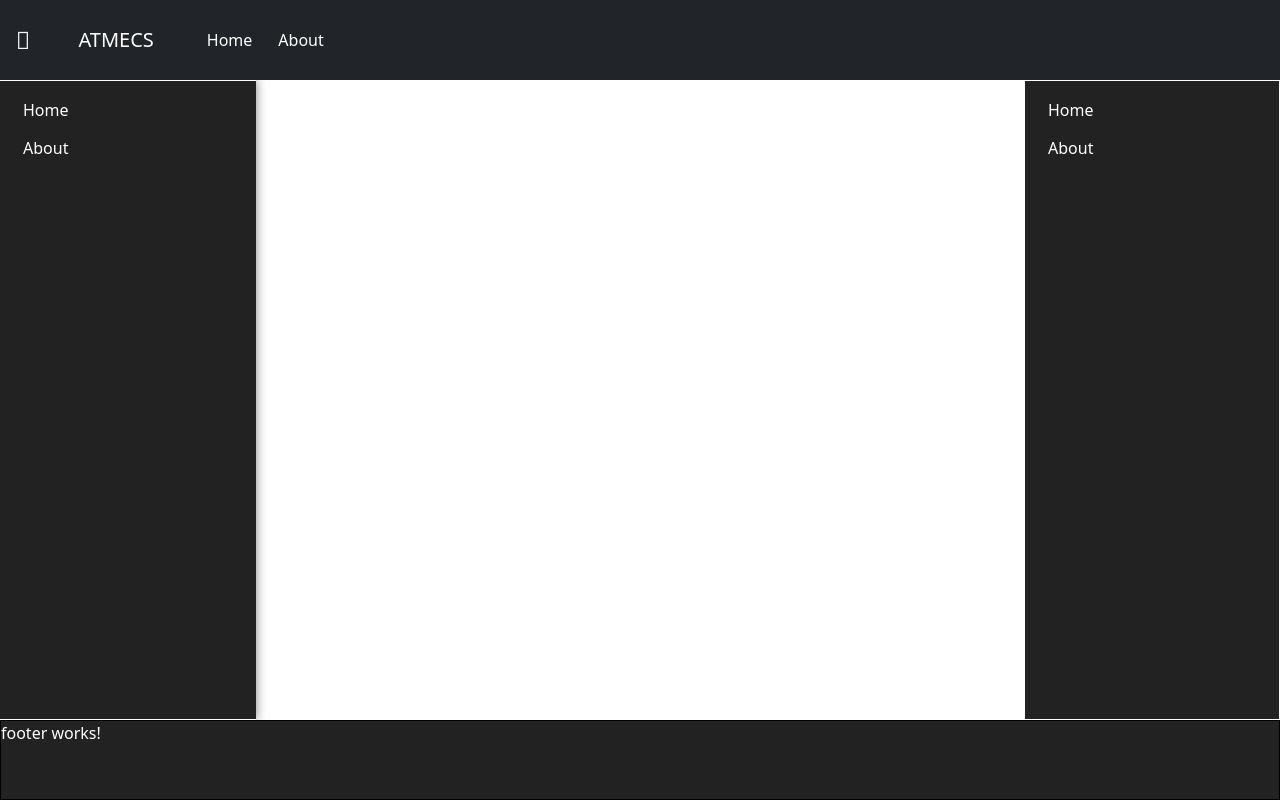
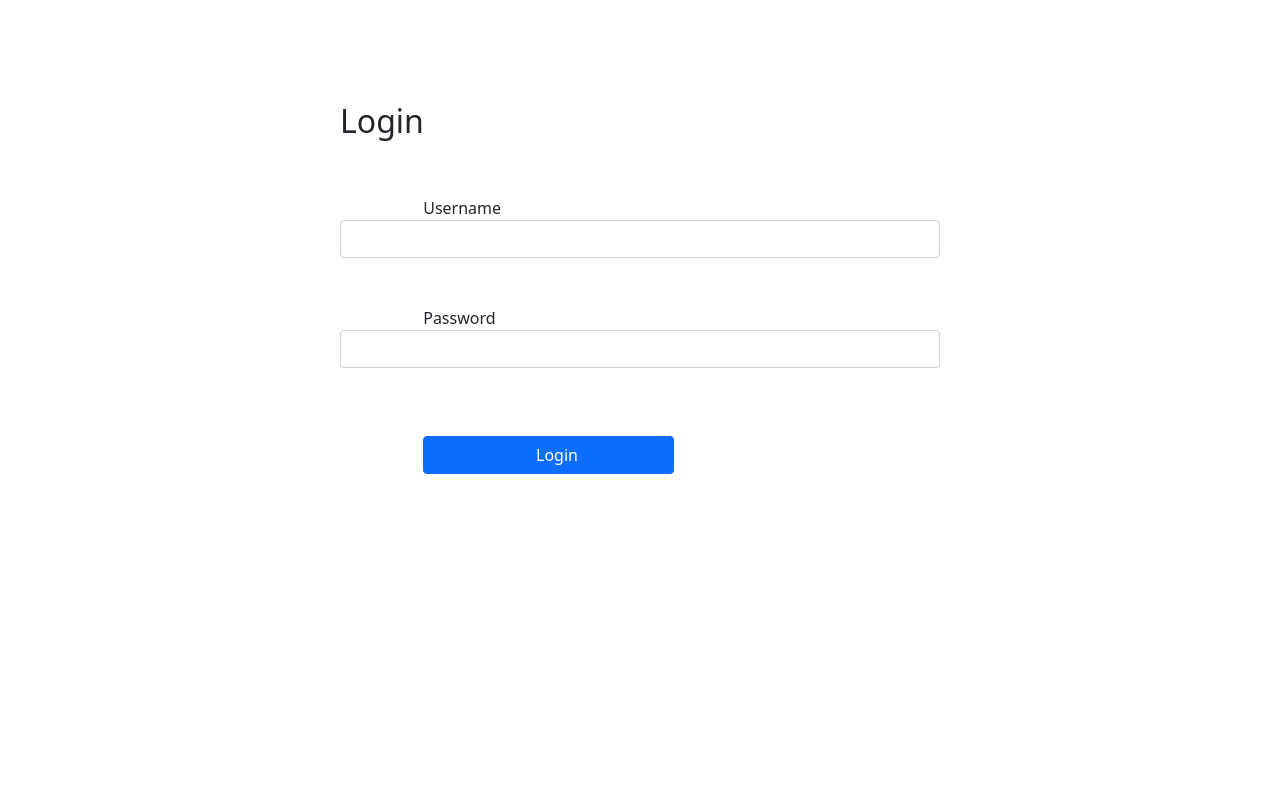
Before and after one commit to Atmecs-project/UI-POC, an Angular app: page /login in a window 1280 px wide. Before the commit this address led to /. Built offline with nearby package versions, Linux system fonts and the light colour scheme.

Commit message:
Loging page changes

```diff
--- a/package.json
+++ b/package.json
@@ -18,6 +18,7 @@
     "@angular/platform-browser": "~13.0.0",
     "@angular/platform-browser-dynamic": "~13.0.0",
     "@angular/router": "~13.0.0",
+    "bootstrap": "^4.6.0",
     "rxjs": "~7.4.0",
     "tslib": "^2.3.0",
     "zone.js": "~0.11.4"
--- a/src/app/app.component.html
+++ b/src/app/app.component.html
@@ -1,5 +1,8 @@
 <div class="container-fluid g-0">
-
+  <div *ngIf="!_apiService.isLoggedIn">
+    <app-login></app-login>
+  </div>
+  <div *ngIf="_apiService.isLoggedIn">
     <app-header></app-header>
     <main>
 
@@ -15,3 +18,4 @@
 
     <app-footer></app-footer>
   </div>
+</div>
--- a/src/app/app.component.ts
+++ b/src/app/app.component.ts
@@ -9,7 +9,8 @@ import { SharedServiceService } from './shared-service.service';
 export class AppComponent {
   title = 'mini-project';
   userData: any;
-  constructor( private _apiService: SharedServiceService){}
+  isLoggedIn: boolean | undefined;
+  constructor( public _apiService: SharedServiceService){}
   ngOnInit(){
     // this._apiService.getUserData().subscribe( res=>{
     //   this.userData = res;
@@ -17,5 +18,6 @@ export class AppComponent {
     // }, error=>{
     //   console.log(error);
     // })
+    this.isLoggedIn = this._apiService.isLoggedIn;
   }
 }
--- a/src/app/app.module.ts
+++ b/src/app/app.module.ts
@@ -13,7 +13,7 @@ import { HttpClientModule } from '@angular/common/http';
 import { LoginComponent } from './login/login.component';
 import { LandingpageComponent } from './landingpage/landingpage.component';
 import { AdminComponent } from './admin/admin.component';
-
+import { ReactiveFormsModule} from '@angular/forms';
 @NgModule({
   declarations: [
     AppComponent,
@@ -30,7 +30,8 @@ import { AdminComponent } from './admin/admin.component';
   imports: [
     BrowserModule,
     AppRoutingModule,
-    HttpClientModule
+    HttpClientModule,
+    ReactiveFormsModule
   ],
   providers: [],
   bootstrap: [AppComponent]
--- a/src/app/login/login.component.css
+++ b/src/app/login/login.component.css
@@ -0,0 +1,4 @@
+.wrapper {
+    width: 600px;
+    margin: 30px auto 0;
+}
--- a/src/app/login/login.component.html
+++ b/src/app/login/login.component.html
@@ -1 +1,25 @@
-<p>login works!</p>
+<div>
+        <div class="container">
+            <div class="wrapper">
+                <h2>Login</h2>
+                <form [formGroup]="loginForm" (ngSubmit)="onSubmit()">
+                    <div class="form-group">
+                        <label for="username">Username</label>
+                        <input type="text" formControlName="username" class="form-control" />
+
+                    </div>
+                    <div class="form-group">
+                        <label for="password">Password</label>
+                        <input type="password" formControlName="password" class="form-control"  />
+
+                    </div>
+                    <div class="form-group" style="margin-top: 20px;">
+                        <button class="btn btn-primary">
+                            Login
+                        </button>
+                        <!-- <a href="#" class="btn btn-link">Register</a> -->
+                    </div>
+                </form>
+            </div>
+        </div>
+    </div>
--- a/src/app/login/login.component.ts
+++ b/src/app/login/login.component.ts
@@ -1,4 +1,7 @@
 import { Component, OnInit } from '@angular/core';
+import { FormBuilder, Validators } from '@angular/forms';
+import { Router } from '@angular/router';
+import { SharedServiceService } from '../shared-service.service';
 
 @Component({
   selector: 'app-login',
@@ -7,9 +10,30 @@ import { Component, OnInit } from '@angular/core';
 })
 export class LoginComponent implements OnInit {
 
-  constructor() { }
+   loginForm = this.formBuilder.group({
+    username: ['', Validators.required],
+    password: ['', Validators.required]
+  });
+  isTrue: boolean | undefined;
+  constructor(private formBuilder:FormBuilder, private router: Router, private sharedService:SharedServiceService) { }
 
   ngOnInit(): void {
+    this.sharedService.isLoggedIn = false;
+  }
+
+  onSubmit() {
+    console.log(this.loginForm.value);
+    this.isTrue =  true;
+    this.sharedService.isLoggedIn = true;
+    if(this.loginForm.value.username == "admin") {
+      console.log('Admin');
+      this.router.navigate(['/admin']);
+
+    } else {
+      console.log('normal user');
+     // this.sharedService.isLoggedIn = true;
+      this.router.navigate(['/landing']);
+    }
   }
 
 }
--- a/src/app/shared-service.service.ts
+++ b/src/app/shared-service.service.ts
@@ -5,7 +5,7 @@ import { HttpClient, HttpHeaders } from '@angular/common/http';
   providedIn: 'root'
 })
 export class SharedServiceService {
-
+  public isLoggedIn: boolean = false;
   constructor( private _http: HttpClient) { }
 
   getUserData(){
```
Also changed, not shown: src/app/app-routing.module.ts (+16 -1 lines), 1 other file (tests, documents, lock files or other folders). Lines whose indentation alone changed are shown as unchanged.
